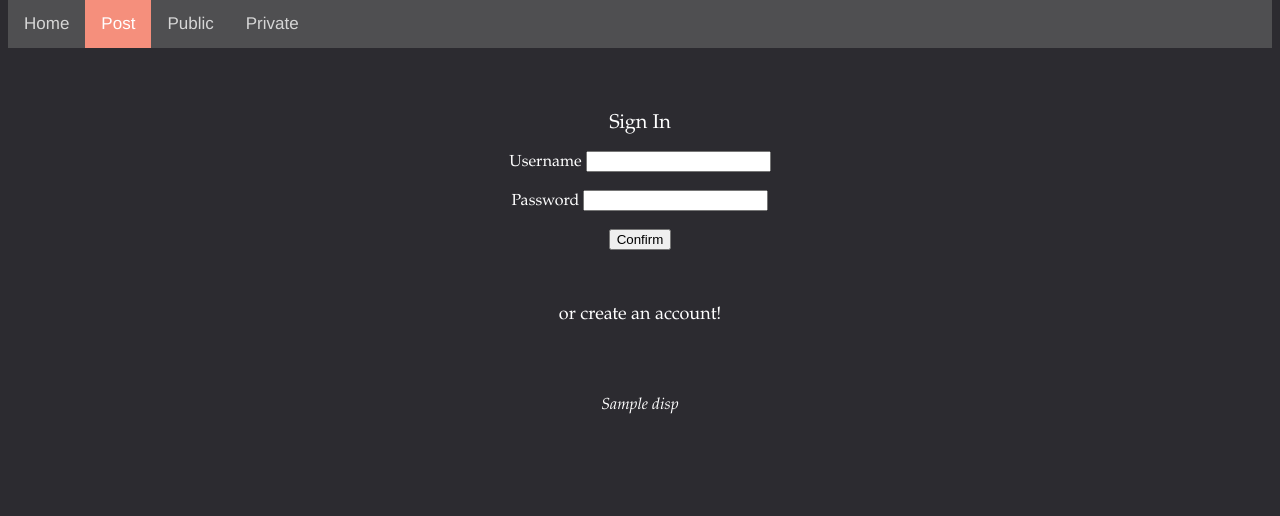
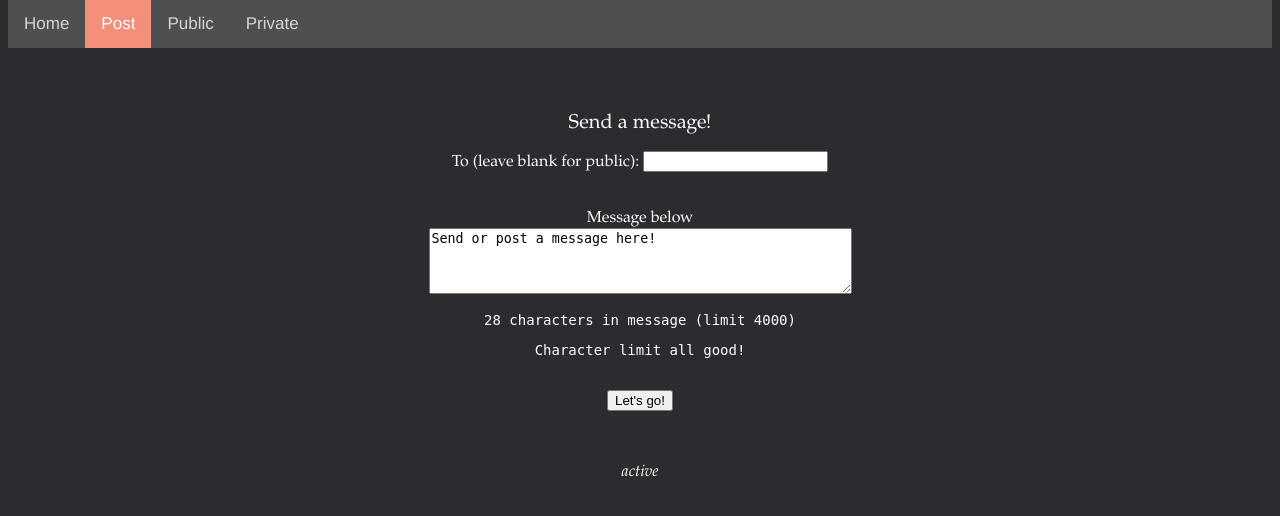
Before and after one commit to Toby-Tang/CMarketProject, a Django app: template templates/CMarket/post.html in a window 1280 px wide. Shown: the part 148-664 px from the top of the page. Run offline with Django 3.2, Linux system fonts and the light colour scheme; the template is opened without the code that fills it: most values are stand-ins (such as "Sample title", 1, 10 or a date in 2020).

Commit message:
Hi there

```diff
--- a/CMarket/static/CMarket/logreg.js
+++ b/CMarket/static/CMarket/logreg.js
@@ -22,9 +22,3 @@ function toggle_me(){
 		}
 	}
 }
-
-
-const form = document.getElementById("logregform");
-document.getElementById("logreg").addEventListener("click", function () {
-  form.submit();
-});
--- a/CMarket/static/CMarket/post.js
+++ b/CMarket/static/CMarket/post.js
@@ -1,30 +1,26 @@
 // OCdt Lu, X. 28297 and OCdt Tang, T. 28296
 
-const flipper = document.getElementById("flipper");
-if (flipper != null){
-	flipper.onclick = function(){toggle_me()};
+
+
+const msg = document.getElementById("message");
+update_count();
+if (msg != null){
+	msg.addEventListener("keyup", update_count, false);
 }
 
 
-function toggle_me(){
-	const disp1 = document.getElementById("pagelabel");
-	const disp2 = document.getElementById("flipper");
-	const hidden = document.getElementById("mode");
-	if (disp1 != null && disp2 != null && hidden != null){
-		if (disp1.innerText === "Sign In"){
-			disp1.innerText = "Create Account";
-			disp2.innerText = "already have an account?";
-			hidden.value = "signup";
-		} else if (disp1.innerText === "Create Account"){
-			disp1.innerText = "Sign In";
-			disp2.innerText = "or create an account!";
-			hidden.value = "login";
+function update_count(){
+	const num = document.getElementById("num");
+	const wrn = document.getElementById("warning");
+	if (num != null && wrn != null){
+		const msglen = msg.value.length;
+		num.innerText = msglen + " characters in message (limit 4000)"
+		if (msglen < 4000){
+			wrn.innerText = "Character limit all good!"
+		} else if (msglen === 4000){
+			wrn.innerText = "Beware: Character limit reached!"
+		} else if (msglen > 4000){
+			wrn.innerText = "WARNING: Character limit exceeded!"
 		}
 	}
 }
-
-
-const form = document.getElementById("logregform");
-document.getElementById("logreg").addEventListener("click", function () {
-  form.submit();
-});
--- a/CMarket/static/CMarket/style.css
+++ b/CMarket/static/CMarket/style.css
@@ -27,8 +27,7 @@ p {
 }
 pre {
   color: var(--text);
-  text-align: left;
-  padding-left: 40%;
+  font-size: 14px;
 }
 a:link, a:visited {
   color: var(--link);
--- a/CMarketProject/urls.py
+++ b/CMarketProject/urls.py
@@ -8,4 +8,7 @@ urlpatterns = [
     url(r'^admin/', admin.site.urls),
     url(r'^$', views.home, name='home'),
     url(r'^login/', views.login, name='login'),
+    url(r'^post/', views.post, name='post'),
+    url(r'^public/', views.public, name='public'),
+    url(r'^private/', views.private, name='private'),
 ]
--- a/templates/CMarket/home.html
+++ b/templates/CMarket/home.html
@@ -14,9 +14,9 @@
 
 	 <div class="topnav">
 		<a class="active" href="">Home</a>
-		<a href="post.html">Post</a>
-        <a href="public.html">Public</a>
-        <a href="private.html">Private</a>
+		<a href="{% url 'post' %}">Post</a>
+        <a href="{% url 'public' %}">Public</a>
+        <a href="{% url 'private' %}">Private</a>
 	</div>
 
 	<body>
--- a/templates/CMarket/post.html
+++ b/templates/CMarket/post.html
@@ -5,6 +5,7 @@
 		<meta http-equiv="Content-Security-Policy" content="script-src 'self';">
 		<title>CMarket - POST</title>
 		<link rel="stylesheet" type="text/css" href="{% static 'CMarket/style.css' %}">
+        <script src="{% static 'CMarket/post.js' %}" defer></script>
 	</head>
 
 	<div class="header">
@@ -13,29 +14,32 @@
 	</div>
 
 	 <div class="topnav">
-		<a href="">Home</a>
-		<a class="active" href="post.html">Post</a>
-        <a href="public.html">Public</a>
-        <a href="private.html">Private</a>
+		<a href="{% url 'home' %}">Home</a>
+		<a class="active" href="{% url 'post' %}">Post</a>
+        <a href="{% url 'public' %}">Public</a>
+        <a href="{% url 'private' %}">Private</a>
      </div>
 
 	<body>
 		<div class="a">
             <br><br>
-            <h2 id="pagelabel">Sign In</h2>
-            <form id="logregform" method="POST">
+            <h2 id="pagelabel">Send a message!</h2>
+            <form id="postform" method="POST">
                 {% csrf_token %}
-                <input name="mode" id="mode" type="hidden" value="login"/>
-                <label for="username">Username</label>
-                <input name="username" id="username" type="text"/><br><br>
-                <label for="password">Password</label>
-                <input name="password" id="password" type="password"/><br><br>
-                <input id="logreg" type="submit" value="Confirm" style="vertical-align: middle;"/>
+                <label for="target">To (leave blank for public): </label>
+                <input name="target" id="target" type="text"/>
+                <br><br><br>
+                <label for="message">Message below</label>
+                <br>
+                <textarea name="message" id="message" rows="4" cols="50">Send or post a message here!</textarea>
+                <br>
+                <pre id="num">0 characters in message (limit 4000)</pre>
+                <pre id="warning">Character limit all good!</pre>
+                <br>
+                <button id="confirm">Let's go!</button>
             </form>
             <br><br>
-            <p id="flipper">or create an account!</p>
-            <br><br>
-            <h3>{{ disp }}</h3>
+            <h3 id="status">{{ status }}</h3>
 		</div>
 	</body>
 </html>
```
Also changed, not shown: CMarket/views.py (+42 -12 lines), templates/CMarket/login.html (+5 -5 lines), templates/CMarket/private.html (+40 -7 lines), templates/CMarket/public.html (+40 -7 lines), 1 other file.
